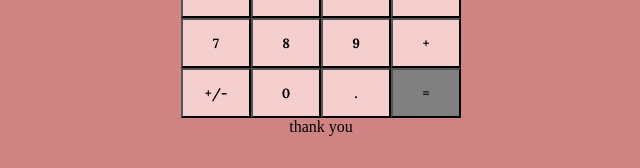
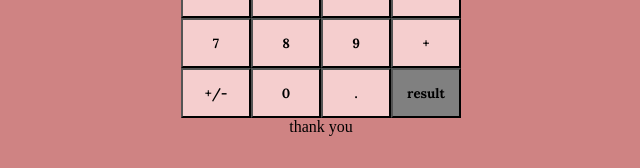
Before and after one commit to harsh-081004/Calculator, a React (Vite) app: page / in a window 1280 px wide. Shown: the part 448-616 px from the top of the page, without its empty margins (319-959 px from the left). Built offline with nearby package versions, Linux system fonts and the light colour scheme.

Commit message:
result added

```diff
--- a/src/App.jsx
+++ b/src/App.jsx
@@ -112,7 +112,7 @@ const App = () => {
           .
         </button>
         <button name="result" className="result" onClick={calculate}>
-          =
+       result
         </button>
         </div>
         thank you
```
